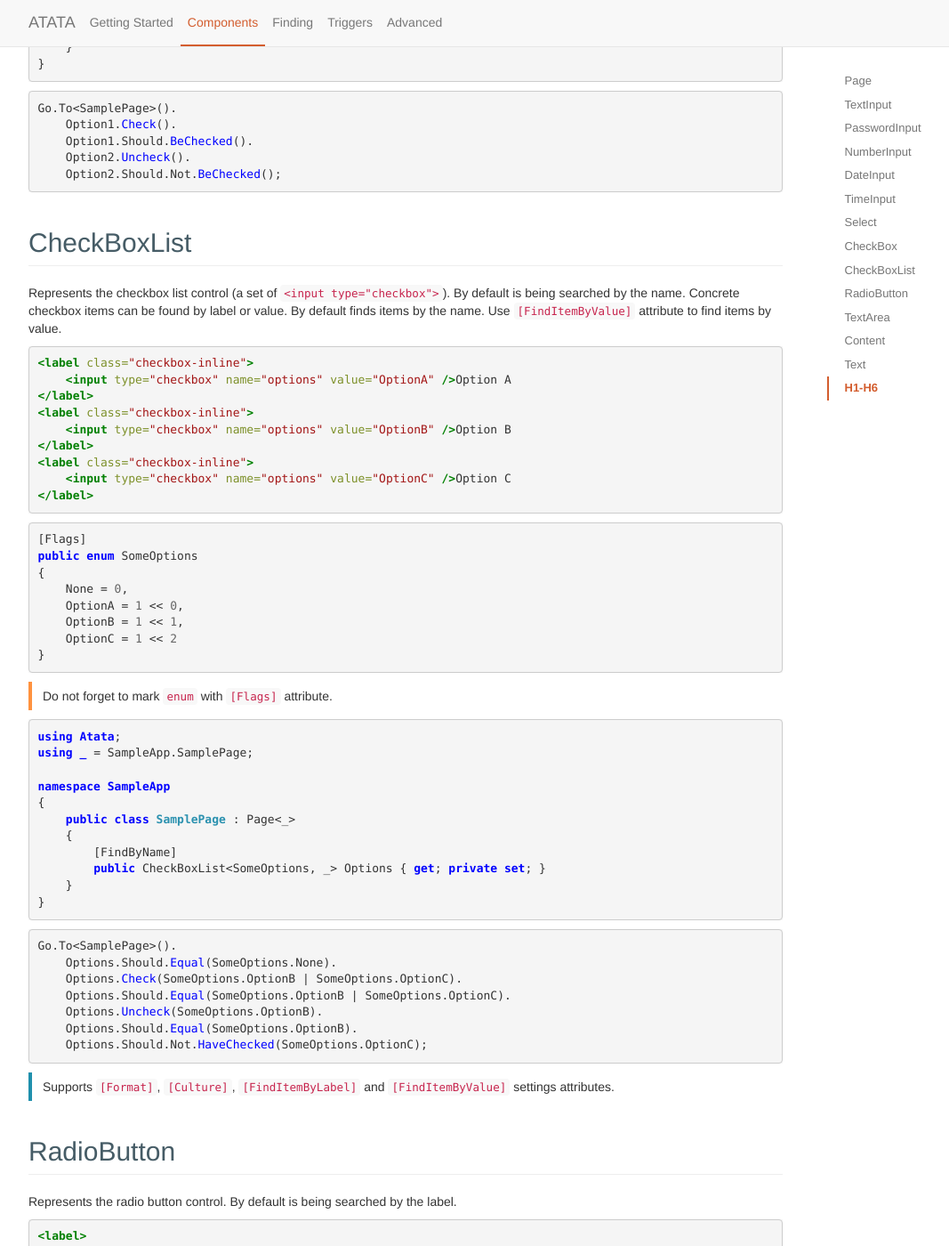
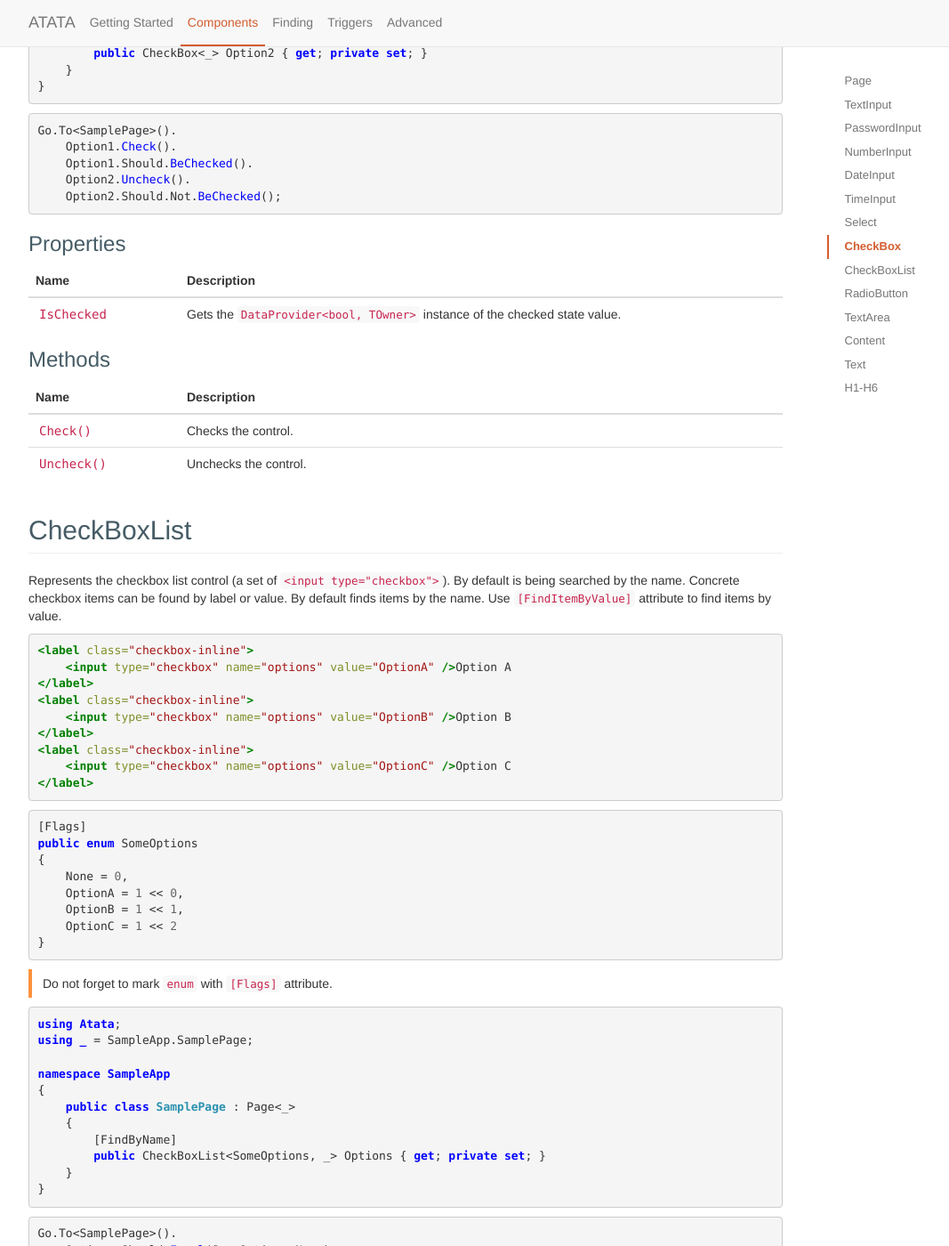
Before and after one commit to atata-framework/atata.io, a Jekyll site: the page built from components.html, in a window 1280 px wide and 1400 px high, scrolled down 6672 px. Shown: the whole window at 89% size, without its empty margins (38-1105 px from the left). Built offline with Jekyll 4.4.1, drawn with Linux system fonts in a browser that asks for light colours; some of the changed text lies outside the part shown.

Commit message:
Update checkbox and radiobutton components

````diff
--- a/_includes/components/checkbox.md
+++ b/_includes/components/checkbox.md
@@ -31,3 +31,18 @@
     Option2.Uncheck().
     Option2.Should.Not.BeChecked();
 ```
+
+### Properties
+
+Name | Description
+---- | -----------
+`IsChecked` | Gets the `DataProvider<bool, TOwner>` instance of the checked state value.
+{:class="table table-members"}
+
+### Methods
+
+Name | Description
+---- | -----------
+`Check()` | Checks the control.
+`Uncheck()` | Unchecks the control.
+{:class="table table-members"}
--- a/_includes/components/radiobutton.md
+++ b/_includes/components/radiobutton.md
@@ -31,3 +31,17 @@
     Option1.Should.BeUnchecked().
     Option2.Should.BeChecked();
 ```
+
+### Properties
+
+Name | Description
+---- | -----------
+`IsChecked` | Gets the `DataProvider<bool, TOwner>` instance of the checked state value.
+{:class="table table-members"}
+
+### Methods
+
+Name | Description
+---- | -----------
+`Check()` | Checks the control.
+{:class="table table-members"}
````
Also changed, not shown: assets/css/styles.css (+7 -10 lines), assets/css/styles.scss (+11 -14 lines), assets/css/styles.min.css.
